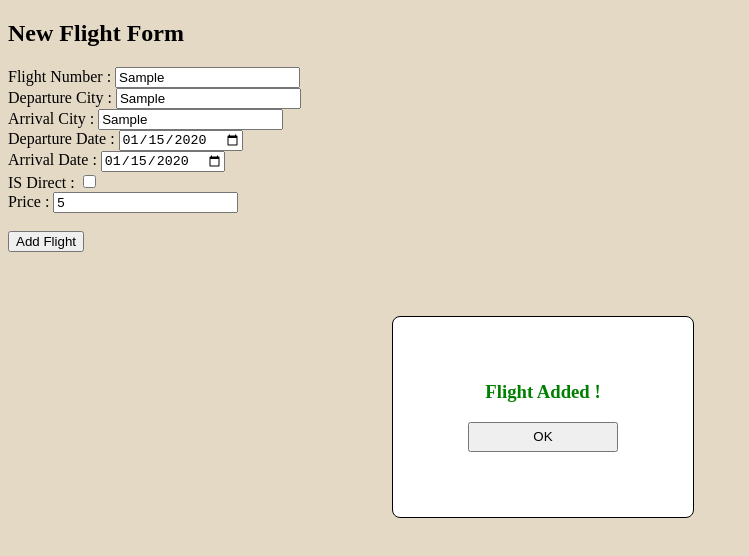
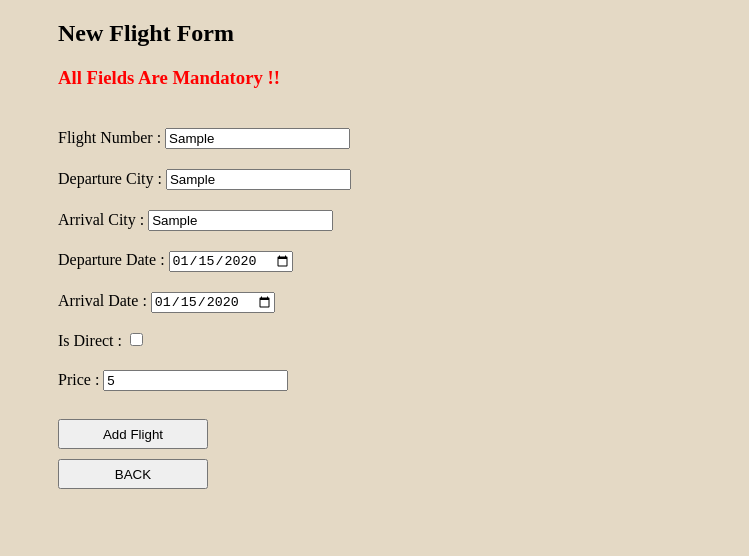
Before and after one commit to andreilaptev/easywings-admin, an Angular app: page /create_flight in a window 1280 px wide. Both pictures are taken after typing "Sample", "Sample", "Sample", "2020-01-15", "2020-01-15", "5" into the empty fields and a click on the button "Add Flight". Shown: the top 556 px of the page, without its empty margins (0-749 px from the left). Built offline with nearby package versions, Linux system fonts and the light colour scheme.

Commit message:
Stling and Buttons added to Create Flight component

```diff
--- a/src/app/create-flight/create-flight.component.html
+++ b/src/app/create-flight/create-flight.component.html
@@ -1,5 +1,7 @@
 <div class="container">
   <h2> New Flight Form</h2>
+
+  <h3 *ngIf="warning"> All Fields Are Mandatory !! </h3>
 
   Flight Number :
   <input type="text" name="flightNumber" [(ngModel)]="newFlight.flightNumber">
@@ -21,7 +23,7 @@
   <input type="date" name="arrivalDate" [(ngModel)]="newFlight.arrivalDate">
   <br>
 
-  IS Direct :
+  Is Direct :
   <input type="checkbox" name="isDirect" [(ngModel)]="newFlight.isDirect">
   <br>
 
@@ -31,13 +33,15 @@
 <br>
 
   <button (click)=addFlight(newFlight)> Add Flight </button>
+  <br>
+
+  <a routerLink="/flights"><button> BACK </button></a>
 
 </div>
 
 <div class="addedWindow" *ngIf="added">
 
   <h3> Flight Added !</h3>
-
   <a routerLink="/flights"><button> OK </button></a>
 
 </div>
--- a/src/app/create-flight/create-flight.component.scss
+++ b/src/app/create-flight/create-flight.component.scss
@@ -1,3 +1,16 @@
+.container {
+    margin-left: 50px;
+}
+
+.container h3 {
+    color: red;
+
+}
+
+.container input {
+    margin-top: 20px;
+}
+
 .addedWindow {
 position: fixed;
 border: 1px solid black;
@@ -16,7 +29,8 @@ text-align: center;
 
 }
 
-.addedWindow button {
+button {
 height: 30px;
 width: 150px;
+margin-top: 10px;
 }
--- a/src/app/create-flight/create-flight.component.ts
+++ b/src/app/create-flight/create-flight.component.ts
@@ -26,6 +26,8 @@ export class CreateFlightComponent implements OnInit {
 
   receivedFlight: Flight;
 
+  warning: boolean = false;
+
   constructor(private data: DataService) { }
 
   ngOnInit() {
@@ -35,15 +37,22 @@ export class CreateFlightComponent implements OnInit {
 
     //debugger;
 
-    /*
+    if (newflight.flightName || newflight.departureCity || newflight.arrivalCity || newflight.departureTime || newflight.arrivalTime
+      || newflight.ticketPrice == null || newflight.flightName || newflight.departureCity || newflight.arrivalCity || newflight.departureTime || newflight.arrivalTime
+      || newflight.ticketPrice == undefined) {
+
+        this.warning = true;
+      }else {
+
       this.data.addFlight(newflight)
         .subscribe(
           (data: Flight) => {this.receivedFlight=data;
           // this.done=true;
           },
             error => console.log(error)
-      );*/
+        );
         this.added = true;
+    }
   }
 
 }
```
Lines whose indentation alone changed are shown as unchanged.
